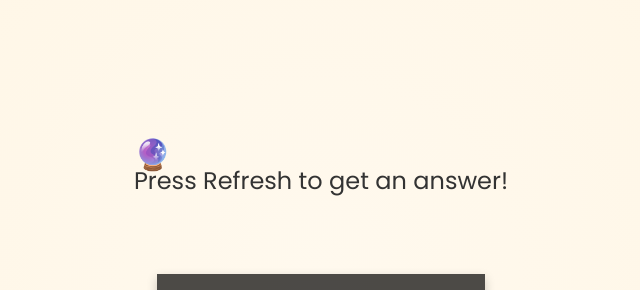
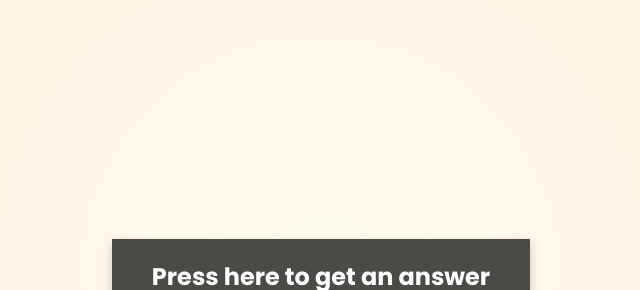
Before and after one commit to myanswersite/Answer-Me-, a plain HTML site: page index.html in a window 1280 px wide. Shown: the part 124-414 px from the top of the page, without its empty margins (319-959 px from the left). Drawn offline with Linux system fonts and the light colour scheme.

Commit message:
Update index.html

```diff
--- a/index.html
+++ b/index.html
@@ -29,34 +29,19 @@
       background: radial-gradient(circle, rgba(255, 249, 238, 0.5), rgba(255, 229, 180, 0.2));
       z-index: -1;
     }
-    h1 {
-      font-size: 24px;
-      color: #333;
-      margin-bottom: 40px;
-      font-weight: 400;
-      position: relative;
-    }
-    h1::before {
-      content: '🔮';
-      position: absolute;
-      top: -30px;
-      font-size: 30px;
-    }
     p {
-      font-size: 36px;
+      font-size: 24px; /* غيرت الخط ليصير أصغر (من 36px لـ 24px) */
       font-weight: 700;
       color: #fff;
       background-color: rgba(0, 0, 0, 0.7);
       padding: 20px 40px;
-      /* بدون إطار (لا بيضاوي ولا مستطيل) */
       box-shadow: 0 4px 10px rgba(0, 0, 0, 0.2);
       text-align: center;
     }
   </style>
 </head>
 <body>
-  <h1>Press Refresh to get an answer!</h1>
-  <p id="answer">Press Refresh</p>
+  <p id="answer">Press here to get an answer</p> <!-- الرسالة التوجيهية بالإنجليزي -->
 
   <script>
     const answers = [
@@ -100,9 +85,15 @@
       document.body.style.backgroundColor = selectedAnswer.color;
     }
 
+    // لما يضغط F5 (Refresh)، يرجع للرسالة التوجيهية
     window.onkeydown = function(event) {
-      if (event.key === "F5") getRandomAnswer();
+      if (event.key === "F5") {
+        document.getElementById("answer").textContent = "Press here to get an answer";
+        document.body.style.backgroundColor = "#FFF9EE"; // يرجع للون الأصلي
+      }
     };
+
+    // عرض إجابة فقط عند الضغط على الشاشة
     document.addEventListener("click", getRandomAnswer);
   </script>
 </body>
```
